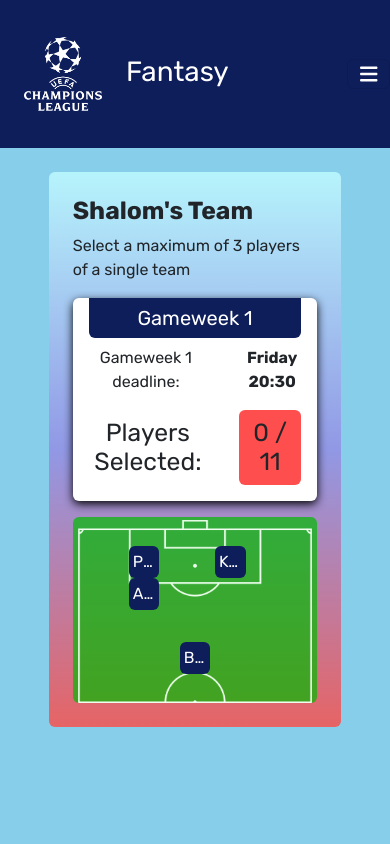
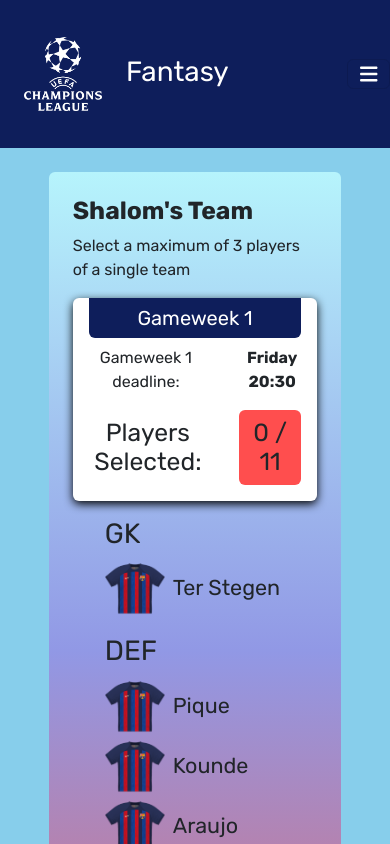
Before and after one commit to ShalomPrinz/fantasy-frontend, a React (Create React App) app: page /team in a window 390 px wide. Shown: the top 844 px of the page. Built offline with nearby package versions, Linux system fonts and the light colour scheme.

Commit message:
responsive team layout and team list views, and extract PlayerJersey into a dedicated component

```diff
--- a/src/components/Player.jsx
+++ b/src/components/Player.jsx
@@ -1,18 +1,17 @@
 import React from 'react';
-import Image from 'react-bootstrap/Image';
 
-const Player = ({ name, team, width, showImage }) => {
+import PlayerJersey from './PlayerJersey';
+
+const Player = ({ name, team, width }) => {
 
     if (!name | !team) {
         console.error("Wrong Player Data")
         return <div> No Player Selected </div>;
     }
 
-    const src = require(`../res/jersey/${team}.png`);
-
     return (
         <div style={{width: width}} >
-            {showImage && <Image style={{width: width}} src={src} title={team} />}
+            <PlayerJersey team={team} width={width} />
             <div className="text-truncate text-center bg-default rounded p-1 w-100">{name}</div>
         </div>
     )
--- /dev/null
+++ b/src/components/PlayerJersey.jsx
@@ -0,0 +1,11 @@
+import React from 'react';
+import { Image } from 'react-bootstrap';
+
+const PlayerJersey = ({ team, width }) => {
+    const src = require(`../res/jersey/${team}.png`);
+    return (
+        <Image style={{ width: width }} src={src} title={team} />
+    )
+}
+
+export default PlayerJersey;
--- a/src/components/TeamLayout.jsx
+++ b/src/components/TeamLayout.jsx
@@ -1,4 +1,4 @@
-import React, { useRef, useState } from 'react';
+import React, { useCallback, useRef, useState } from 'react';
 import Container from 'react-bootstrap/Container';
 import Row from 'react-bootstrap/Row';
 import Col from 'react-bootstrap/Col';
@@ -6,20 +6,39 @@
 
 import field from "../res/field.png";
 import Player from './Player';
+import TeamList from './TeamList';
 
 import useWindowSize from '../hooks/useWindowSize';
 
 let key = 0;
 
+const FIELD_IMAGE_DEFAULT_WIDTH = 550;
+const FIELD_LAYOUT_MIN_WIDTH = 800;
+
 const TeamLayout = ({ team }) => {
 
     const fieldRef = useRef(null);
-    const [width, setWidth] = useState(500);
-    useWindowSize(() => setWidth(fieldRef?.current?.clientWidth || width));
+    const [width, setWidth] = useState(FIELD_IMAGE_DEFAULT_WIDTH);
 
-    const imageWidth = width / 8;
-    const showImage = imageWidth > 70;
-    const rowMargin = showImage ? "my-1" : "my-3";
+    const windowSize = useWindowSize(
+        useCallback( () => {
+            new Promise(() => {
+                let times = 1;
+                const interval = setInterval(() => {
+                    if (fieldRef?.current?.clientWidth || times++ === 10) {
+                        clearInterval(interval);
+                        setWidth(fieldRef?.current?.clientWidth || width)
+                    }
+                }, 1)
+            })
+        }, [width])
+    );
+
+    if (windowSize.width <= FIELD_LAYOUT_MIN_WIDTH)
+        return (<TeamList team={team} />);
+
+    const imageWidth = `${width / 8}px`;
+    const rowMargin = windowSize.width > 1500 ? "my-3" : "my-1";
 
     return (
         <div className="position-relative" ref={fieldRef}>
@@ -31,8 +50,7 @@
                             <Col className="mx-2" key={key++}>
                                 <Player
                                     {...player}
-                                    width={`${imageWidth}px`}
-                                    showImage={showImage}
+                                    width={imageWidth}
                                 />
                             </Col>
                         ))}
--- /dev/null
+++ b/src/components/TeamList.jsx
@@ -0,0 +1,26 @@
+import React from 'react';
+
+import PlayerJersey from './PlayerJersey';
+
+let key = 0;
+
+const TeamList = ({ team }) => {
+
+    return (
+        <>
+            {Object.entries(team).map(([role, players]) => (
+                <ul key={key++}>
+                    <h1>{role}</h1>
+                    {players.map(p => (
+                        <li className="d-flex align-items-center" key={key++}>
+                            <PlayerJersey team={p.team} width="60px" />
+                            <h4 className="text-truncate ps-2 my-0"> {p.name} </h4>
+                        </li>
+                    ))}
+                </ul>
+            ))}
+        </>
+    )
+}
+
+export default TeamList;
--- a/src/components/UserTeam.jsx
+++ b/src/components/UserTeam.jsx
@@ -19,10 +19,10 @@
   }
 
   return (
-    <>
-        <main className="container w-75 p-4 mt-4 rounded bg-team-form">
+    <main className="container w-75 p-4 my-4 rounded bg-team-form">
         <h2 className="fw-bold"> {user.name}'s Team </h2>
         Select a maximum of 3 players of a single team
+
         <div className="bg-white text-center shadow-below rounded my-3">
             <h5 className="bg-default py-2 mx-3 rounded-bottom"> Gameweek 1 </h5>
             <div className="centered-flex">
@@ -34,9 +34,9 @@
                 <div className="bg-light-danger mx-3 p-2 rounded"> 0 / 11 </div>
             </h2>
         </div>
+
         <TeamLayout team={user.team} />
     </main>
-    </>
   );
 };
 
--- a/src/hooks/useWindowSize.js
+++ b/src/hooks/useWindowSize.js
@@ -13,7 +13,7 @@
     window.addEventListener("resize", updateSize);
     updateSize();
     return () => window.removeEventListener("resize", updateSize);
-  }, []);
+  }, [callback]);
   return size;
 }
 
```
Lines whose indentation alone changed are shown as unchanged.
